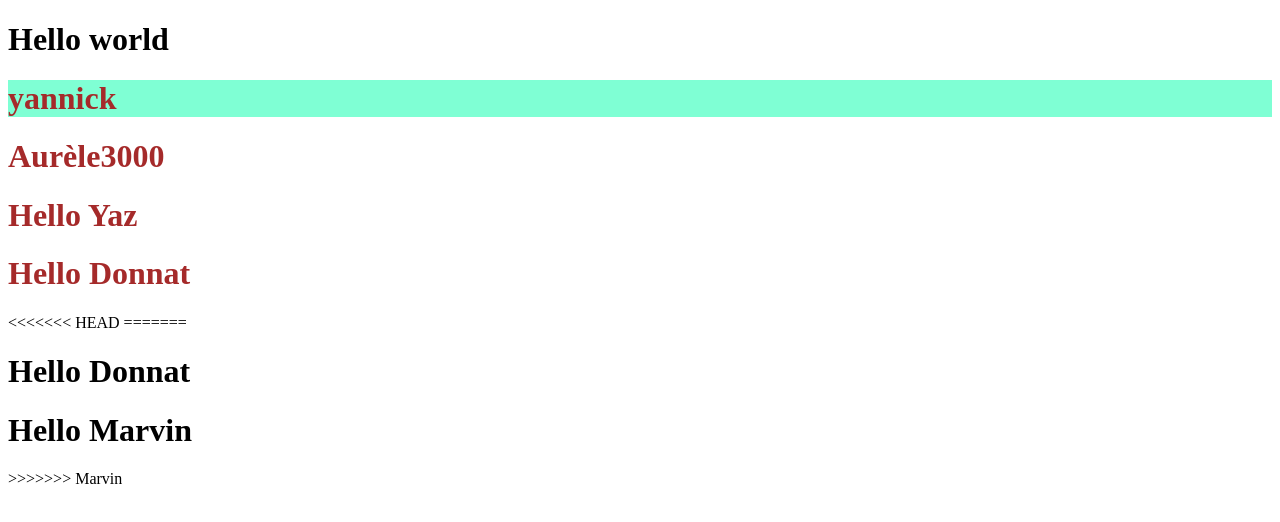
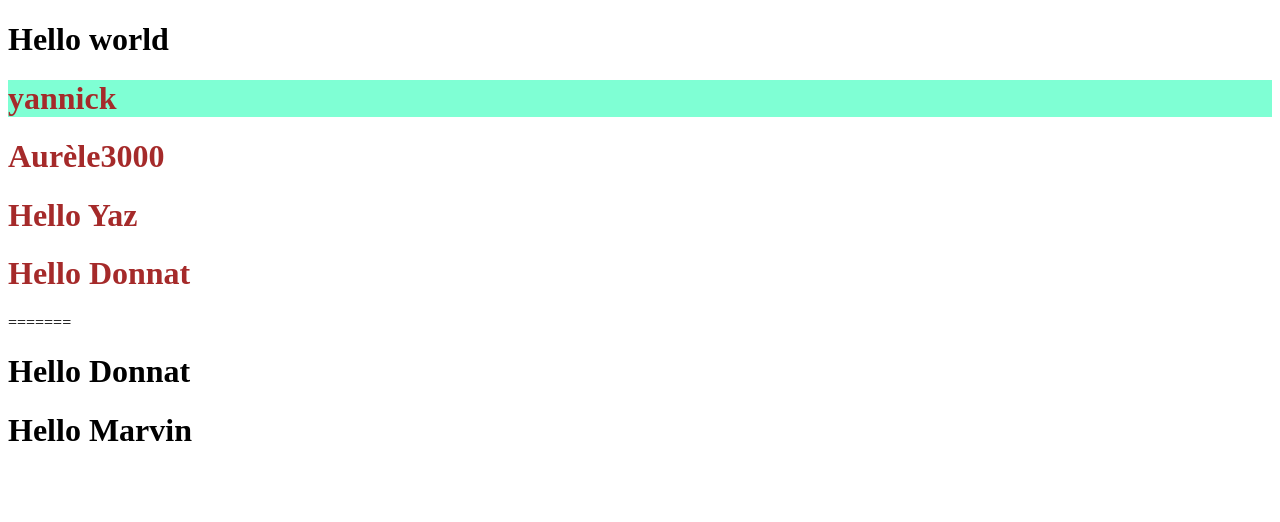
Before and after one commit to Marvin-Silva/testMaster, a plain HTML site: page src/index.html in a window 1280 px wide. Drawn offline with Linux system fonts and the light colour scheme.

Commit message:
Update index.html

```diff
--- a/src/index.html
+++ b/src/index.html
@@ -25,12 +25,12 @@
     </div>
 
 
-<<<<<<< HEAD
+
 
 =======
     <h1>Hello Donnat</h1>
 
     <h1>Hello Marvin</h1>
->>>>>>> Marvin
+
 </body>
 </html>
```
